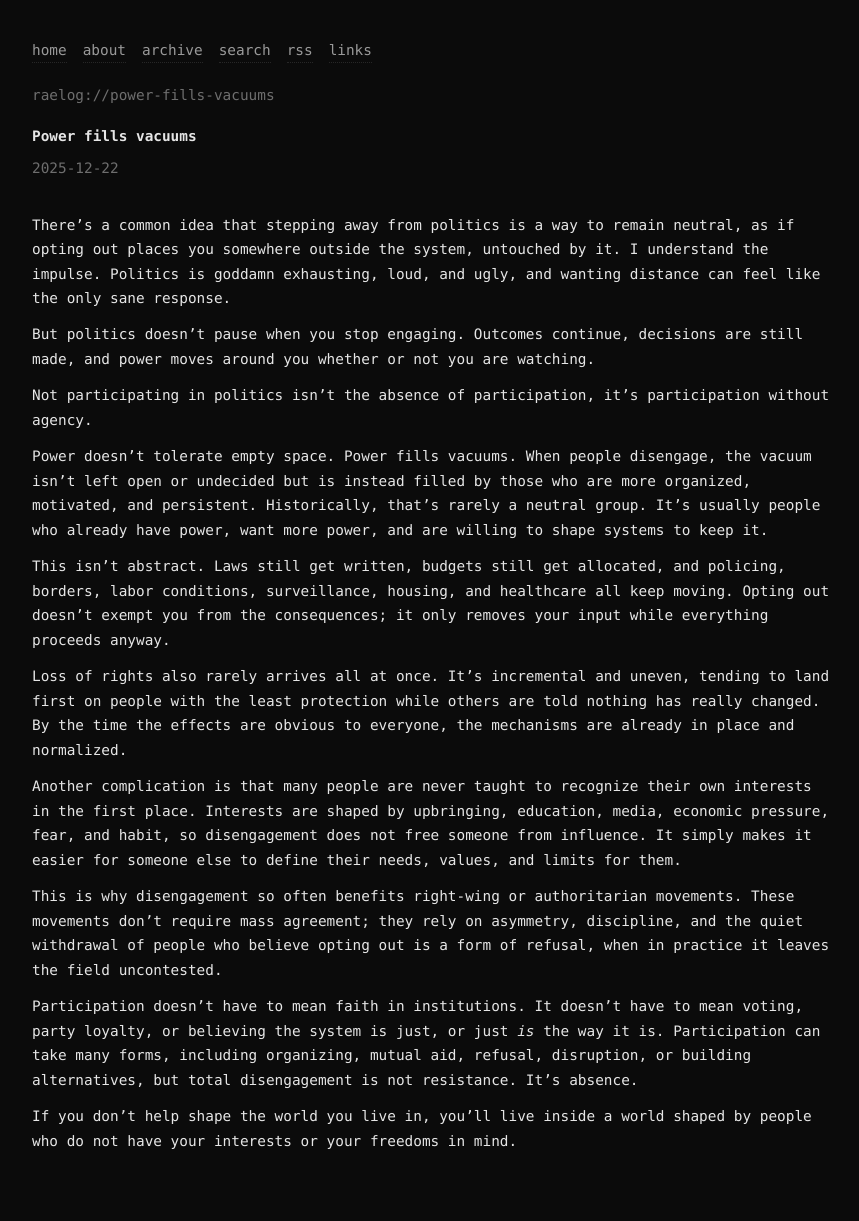
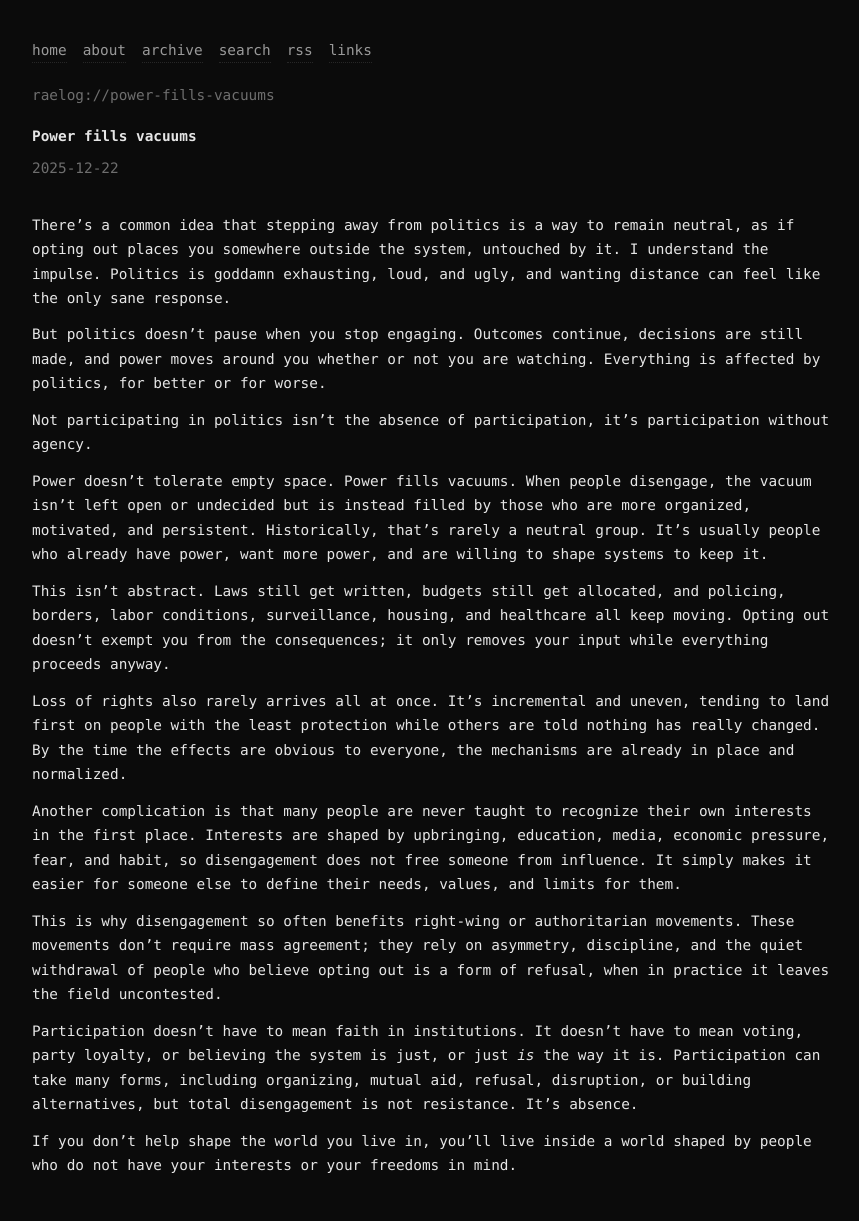
Before and after one commit to raelovejoy/raelog, a Jekyll site: the page built from _posts/2025-12-22-power-fills-vacuums.md, in a window 1280 px wide. Shown: the whole page, without its empty margins (208-1067 px from the left). Built offline with Jekyll 4.4.1, drawn with Linux system fonts in a browser that asks for light colours; before the commit the page ends 1197 px from its top, so only the background shows below that.

Commit message:
Update 2025-12-22-power-fills-vacuums.md

```diff
--- a/_posts/2025-12-22-power-fills-vacuums.md
+++ b/_posts/2025-12-22-power-fills-vacuums.md
@@ -7,7 +7,7 @@ date: 2025-12-22
 
 There's a common idea that stepping away from politics is a way to remain neutral, as if opting out places you somewhere outside the system, untouched by it. I understand the impulse. Politics is goddamn exhausting, loud, and ugly, and wanting distance can feel like the only sane response.
 
-But politics doesn't pause when you stop engaging. Outcomes continue, decisions are still made, and power moves around you whether or not you are watching.
+But politics doesn't pause when you stop engaging. Outcomes continue, decisions are still made, and power moves around you whether or not you are watching. Everything is affected by politics, for better or for worse.
 
 Not participating in politics isn't the absence of participation, it's participation without agency.
 
```
